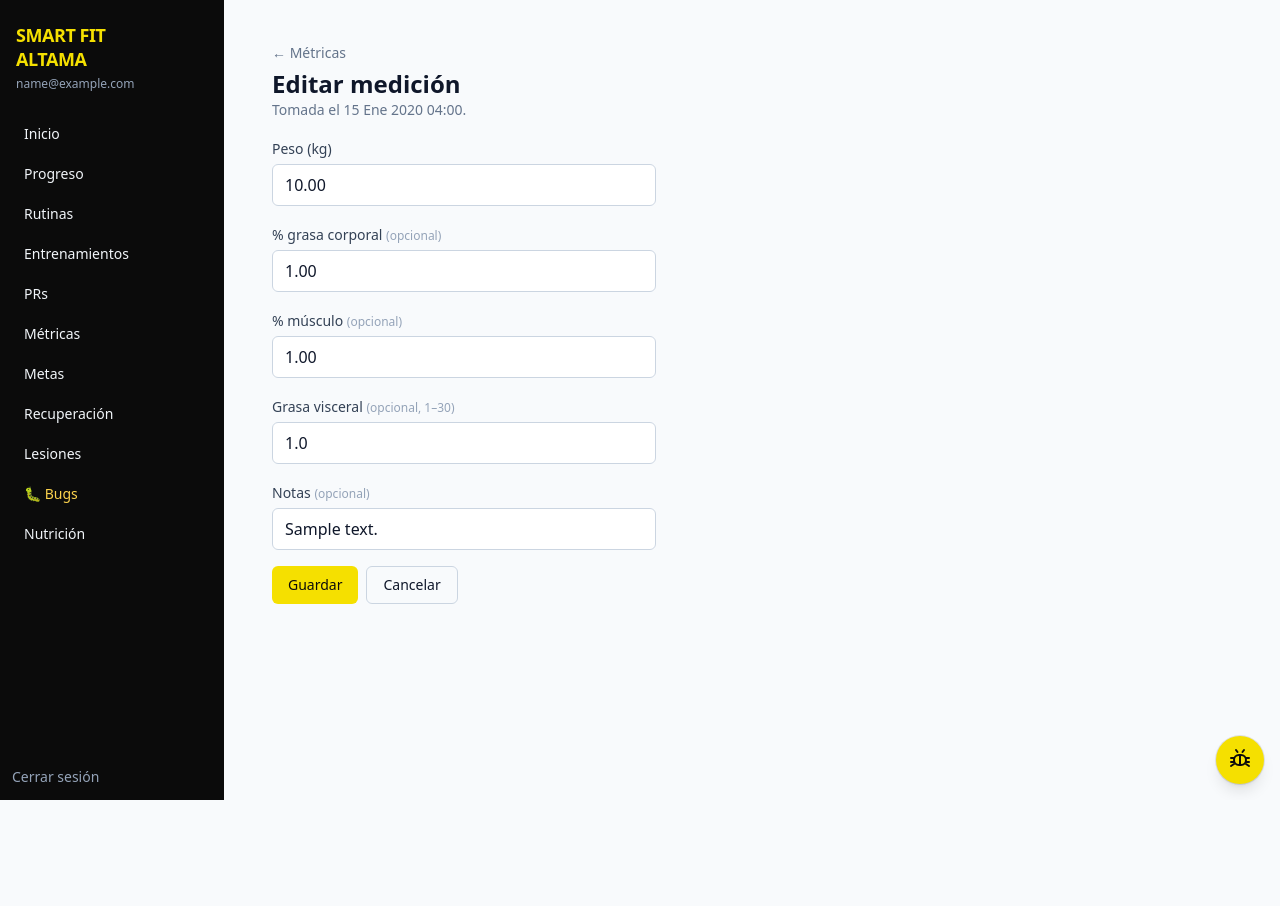
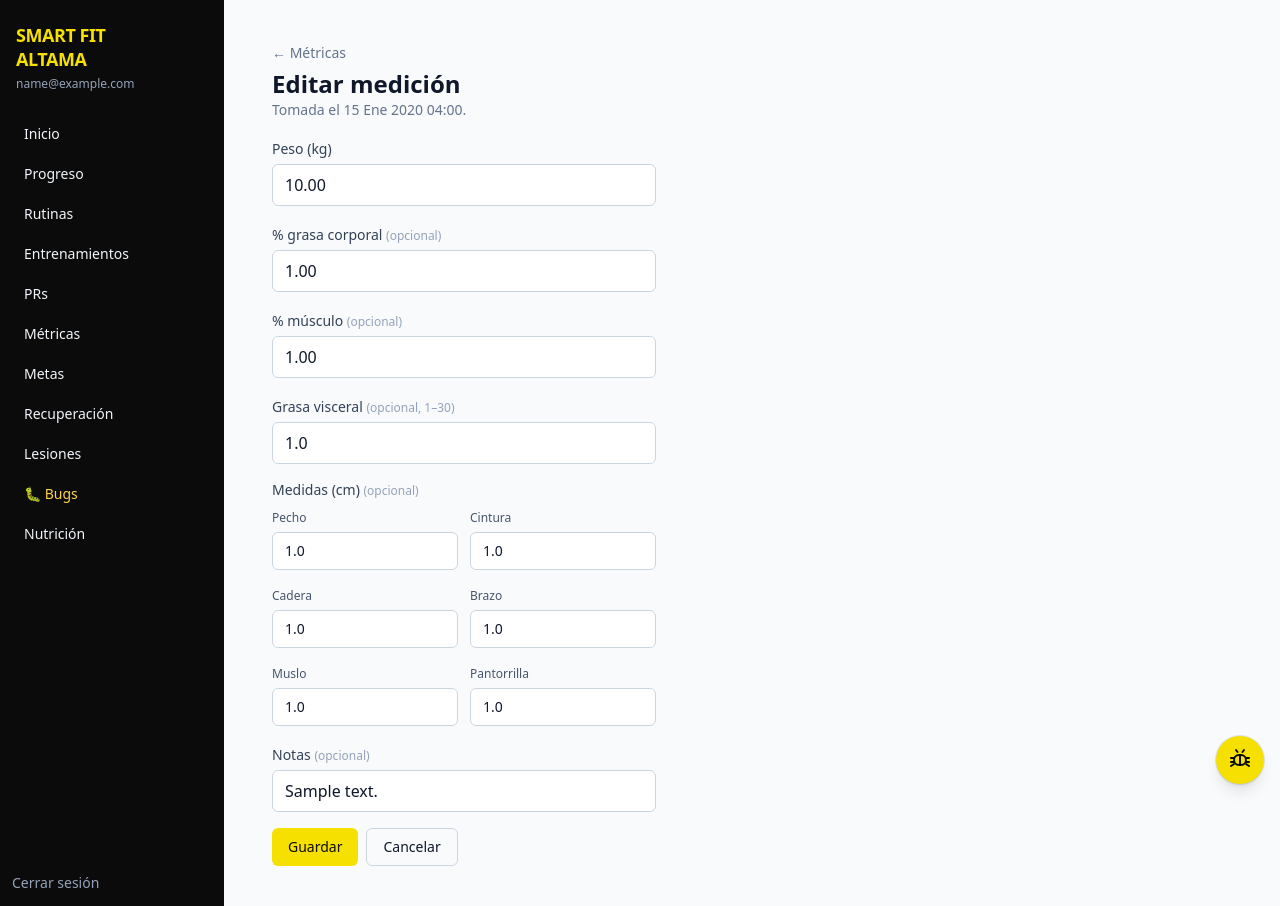
Before and after one commit to imfgb/gymapp, a Django app: page /metrics/1/edit/ in a window 1280 px wide. Before the commit the page ends 800 px from the top, so only its background shows below. Run offline with Django 5.2, Linux system fonts and the light colour scheme; a user stored in the database is signed in; tables that the repository leaves empty hold one stand-in row (values such as "Sample post"); some libraries are stand-ins or nearby versions.

Commit message:
feat(metrics): body circumference measurements (bug #2)
Optional cm fields on UserMetricSnapshot (chest/waist/hip/arm/thigh/calf) +
migration 0005. Create/edit forms get a 'Medidas (cm)' grid; the list shows a
compact per-row summary of the filled ones. +1 test; suite 413; ruff clean.

Co-Authored-By: Claude Opus 4.8 <noreply@anthropic.com>

```diff
--- a/gymapp/apps/metrics/models.py
+++ b/gymapp/apps/metrics/models.py
@@ -27,9 +27,27 @@ class UserMetricSnapshot(OwnedMixin, TimestampedModel):
         blank=True,
         help_text="Tanita/Omron visceral-fat rating (~1–30).",
     )
+    # Circumference measurements (cm) — all optional. Tape-measure tracking of how
+    # each body part changes over time (feedback #2).
+    chest_cm = models.DecimalField(max_digits=4, decimal_places=1, null=True, blank=True)
+    waist_cm = models.DecimalField(max_digits=4, decimal_places=1, null=True, blank=True)
+    hip_cm = models.DecimalField(max_digits=4, decimal_places=1, null=True, blank=True)
+    arm_cm = models.DecimalField(max_digits=4, decimal_places=1, null=True, blank=True)
+    thigh_cm = models.DecimalField(max_digits=4, decimal_places=1, null=True, blank=True)
+    calf_cm = models.DecimalField(max_digits=4, decimal_places=1, null=True, blank=True)
     notes = models.CharField(max_length=200, blank=True)
 
     objects = OwnerScopedQuerySet.as_manager()
+
+    # (Spanish label, field name) for the circumference inputs/columns, in order.
+    MEASUREMENT_FIELDS = (
+        ("Pecho", "chest_cm"),
+        ("Cintura", "waist_cm"),
+        ("Cadera", "hip_cm"),
+        ("Brazo", "arm_cm"),
+        ("Muslo", "thigh_cm"),
+        ("Pantorrilla", "calf_cm"),
+    )
 
     class Meta:
         ordering = ["-measured_at"]
@@ -37,6 +55,14 @@ class UserMetricSnapshot(OwnedMixin, TimestampedModel):
     def __str__(self) -> str:
         bf = f" @ {self.body_fat_pct}%" if self.body_fat_pct is not None else ""
         return f"{self.weight_kg}kg{bf} ({self.measured_at:%Y-%m-%d})"
+
+    def measurements(self):
+        """(label, value) pairs for the circumferences that are set."""
+        return [
+            (label, getattr(self, field))
+            for label, field in self.MEASUREMENT_FIELDS
+            if getattr(self, field) is not None
+        ]
 
     def bmi_for(self, height_cm: int | None) -> float | None:
         """BMI = weight / height^2 (m). None if height isn't set."""
--- a/gymapp/apps/metrics/views.py
+++ b/gymapp/apps/metrics/views.py
@@ -62,6 +62,10 @@ def snapshot_create(request: HttpRequest) -> HttpResponse:
         weight = _decimal_or_none(request.POST.get("weight_kg"))
         if weight is None:
             return HttpResponseBadRequest("weight_kg required")
+        measurements = {
+            field: _decimal_or_none(request.POST.get(field))
+            for _, field in UserMetricSnapshot.MEASUREMENT_FIELDS
+        }
         UserMetricSnapshot.objects.create(
             owner=request.user,
             measured_at=timezone.now(),
@@ -70,9 +74,11 @@ def snapshot_create(request: HttpRequest) -> HttpResponse:
             muscle_pct=_decimal_or_none(request.POST.get("muscle_pct")),
             visceral_fat=_decimal_or_none(request.POST.get("visceral_fat")),
             notes=request.POST.get("notes", "").strip(),
+            **measurements,
         )
         return redirect("metrics:list")
-    return render(request, "metrics/create.html", {})
+    fields = [(label, field, None) for label, field in UserMetricSnapshot.MEASUREMENT_FIELDS]
+    return render(request, "metrics/create.html", {"measurement_fields": fields})
 
 
 @login_required
@@ -86,10 +92,16 @@ def snapshot_edit(request: HttpRequest, snapshot_id: int) -> HttpResponse:
         snap.body_fat_pct = _decimal_or_none(request.POST.get("body_fat_pct"))
         snap.muscle_pct = _decimal_or_none(request.POST.get("muscle_pct"))
         snap.visceral_fat = _decimal_or_none(request.POST.get("visceral_fat"))
+        for _, field in UserMetricSnapshot.MEASUREMENT_FIELDS:
+            setattr(snap, field, _decimal_or_none(request.POST.get(field)))
         snap.notes = request.POST.get("notes", "").strip()
         snap.save()
         return redirect("metrics:list")
-    return render(request, "metrics/edit.html", {"snap": snap})
+    fields = [
+        (label, field, getattr(snap, field))
+        for label, field in UserMetricSnapshot.MEASUREMENT_FIELDS
+    ]
+    return render(request, "metrics/edit.html", {"snap": snap, "measurement_fields": fields})
 
 
 @login_required
--- a/templates/metrics/edit.html
+++ b/templates/metrics/edit.html
@@ -35,6 +35,19 @@
            value="{{ snap.visceral_fat|default_if_none:''|unlocalize }}"
            class="mt-1 block w-full rounded-md border border-slate-300 px-3 py-2">
   </label>
+  <div>
+    <p class="text-sm text-slate-700">Medidas (cm) <span class="text-xs text-slate-400">(opcional)</span></p>
+    <div class="mt-1 grid grid-cols-2 gap-3">
+      {% for label, field, value in measurement_fields %}
+        <label class="block">
+          <span class="text-xs text-slate-600">{{ label }}</span>
+          <input type="number" name="{{ field }}" step="0.1" min="0" max="999"
+                 value="{{ value|default_if_none:''|unlocalize }}"
+                 class="mt-1 block w-full rounded-md border border-slate-300 px-3 py-2 text-sm tabular-nums">
+        </label>
+      {% endfor %}
+    </div>
+  </div>
   <label class="block">
     <span class="text-sm text-slate-700">Notas <span class="text-xs text-slate-400">(opcional)</span></span>
     <input type="text" name="notes" maxlength="200" value="{{ snap.notes }}"
```
Also changed, not shown: templates/metrics/create.html (+14 -0 lines), templates/metrics/list.html (+6 -1 lines), tests/apps/metrics/test_views.py (+30 -0 lines), gymapp/apps/metrics/migrations/0005_usermetricsnapshot_arm_cm_usermetricsnapshot_calf_cm_and_more.py (added).
